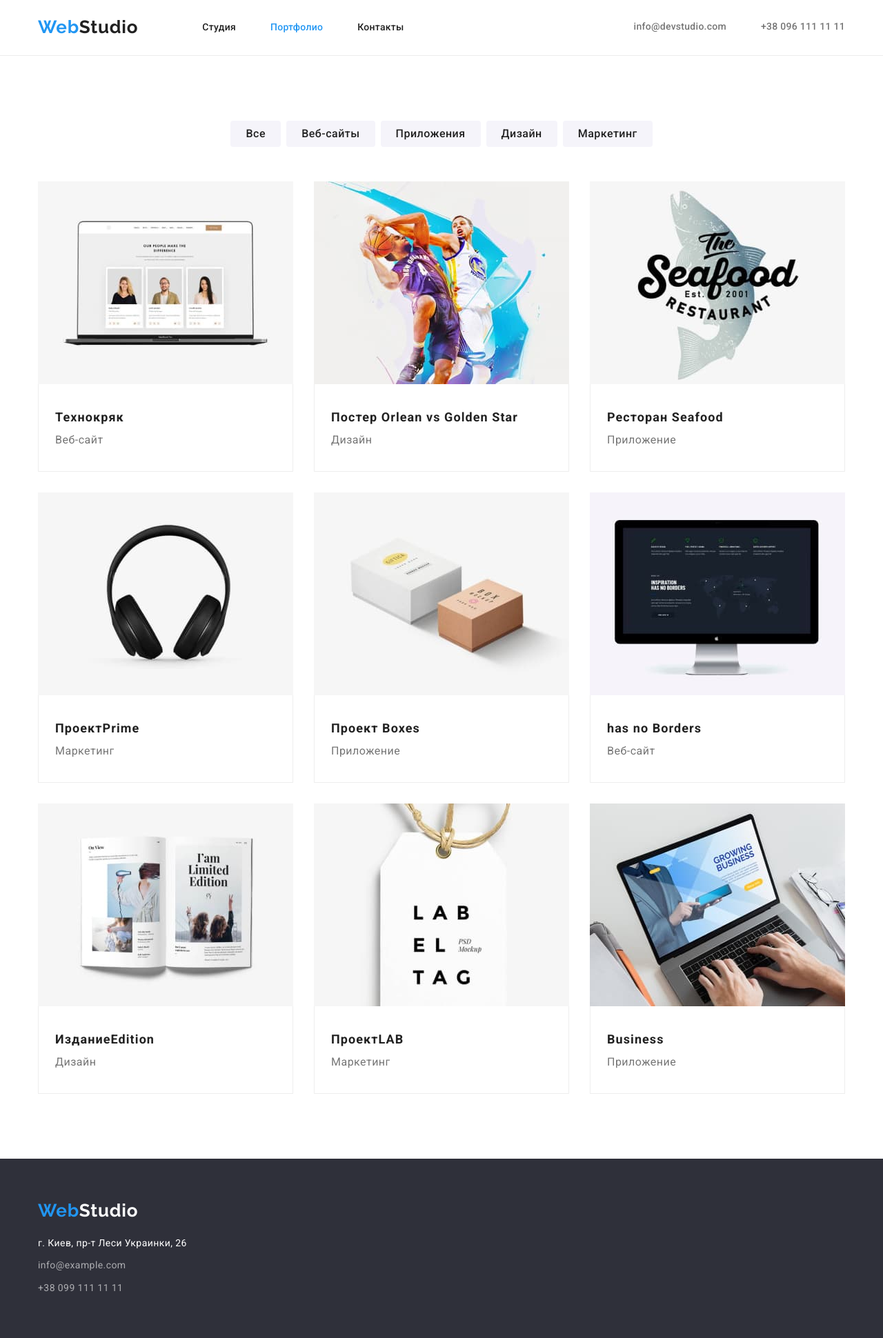
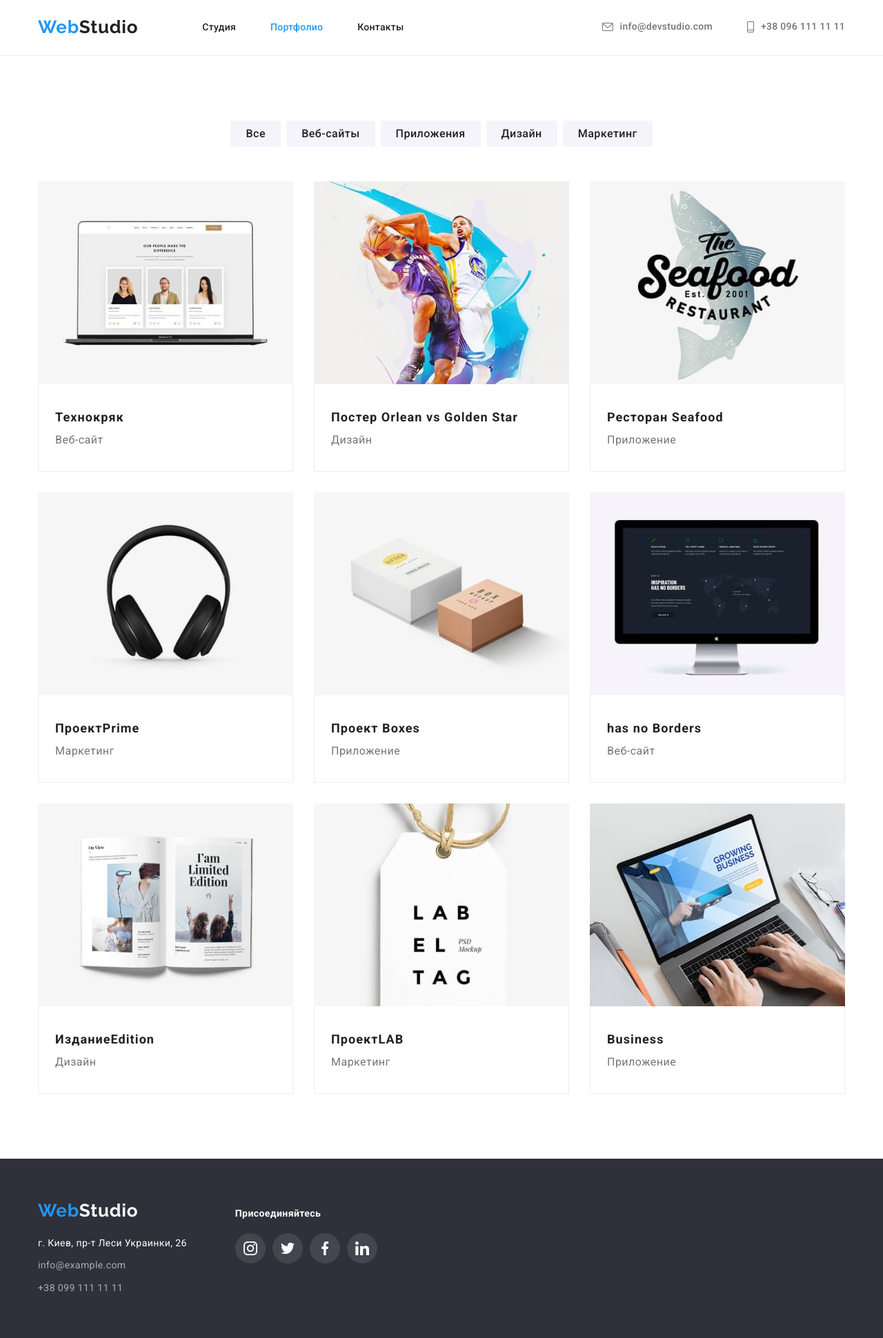
Before and after one commit to DenysTryshkin/goit-markup-hw-04, a plain HTML site: page portfolio.html in a window 1280 px wide. Shown: the whole page at 69% size. Drawn offline with nearby package versions, Linux system fonts and the light colour scheme.

Commit message:
almost done

```diff
--- a/css/styles.css
+++ b/css/styles.css
@@ -67,9 +67,19 @@ body {
   display: flex;
 }
 
+.contacts-icon {
+  fill: currentColor;
+  margin-right: 10px;
+}
+
 .smartphone {
   width: 10px;
   height: 16px;
+  margin-right: 10px;
+}
+
+.header-icon {
+  fill: currentColor;
   margin-right: 10px;
 }
 
@@ -429,10 +439,23 @@ body {
 }
 
 /*---------------------Footer-----------------------*/
+
 .footer {
   background: #2f303a;
+}
+
+.footer-container {
+  display: flex;
+  align-items: baseline;
+}
+.footer-left {
   padding-top: 60px;
   padding-bottom: 60px;
+  margin-right: 70px;
+}
+
+.logo {
+  margin-bottom: 20px;
 }
 
 .footer-logo {
@@ -444,10 +467,6 @@ body {
   line-height: 1.19;
   letter-spacing: 0.03em;
   color: #2196f3;
-}
-
-.logo {
-  margin-bottom: 20px;
 }
 
 .ft-logo {
@@ -494,11 +513,11 @@ body {
   color: var(--focus-color);
 }
 
+/*-----------------Footer-social---------------------*/
+
 .footer-social-right {
-  display: flex;
-  justify-content: center;
   padding-top: 72px;
-  padding-bottom: 164px;
+  padding-bottom: 100px;
 }
 
 .footer-social-title {
@@ -509,20 +528,7 @@ body {
   display: flex;
   text-align: center;
   color: #ffffff;
-
-  /*position: absolute;
-  width: 145px;
-  height: 16px;
-  left: 516px;
-  top: 2751px;
-
-  font-family: Roboto;
-  font-style: normal;
-  font-weight: bold;
-  font-size: 14px;
-  line-height: 16px;
-  letter-spacing: 0.03em;
-  text-transform: uppercase;*/
+  margin-bottom: 20px;
 }
 
 .footer-social-list {
@@ -600,6 +606,8 @@ body {
 .portfolio-btn:hover {
   background-color: #2196f3;
   color: var(--secondary-title-color);
+  box-shadow: 0px 3px 1px rgba(0, 0, 0, 0.1), 0px 1px 2px rgba(0, 0, 0, 0.08),
+    0px 2px 2px rgba(0, 0, 0, 0.12);
 }
 
 /*-----------------examples---------------------*/
@@ -637,4 +645,14 @@ body {
   color: var(--secondary-text-color);
 }
 
+.examples-item {
+  display: inline-block;
+}
+
+.examples-item:hover,
+.examples-item:focus {
+  box-shadow: 0px 1px 1px rgba(0, 0, 0, 0.12), 0px 4px 4px rgba(0, 0, 0, 0.06),
+    1px 4px 6px rgba(0, 0, 0, 0.16);
+}
+
 /*-----------------finish---------------------*/
--- a/portfolio.html
+++ b/portfolio.html
@@ -23,10 +23,9 @@
         <a class="header-logo link" href="#"
           >Web<span class="hd-logo">Studio</span></a>
         <nav class="header-header">
-          <div class="header-contacts">
           <ul class="navigation-list">
             <li class="navigation-item">
-              <a class="navigation-link link" href="./index.html">Студия</a>
+              <a class="navigation-link link " href="./index.html">Студия</a>
             </li>
             <li class="navigation-item">
               <a class="navigation-link link current" href="./portfolio.html"
@@ -37,17 +36,22 @@
               <a class="navigation-link link" href="#">Контакты</a>
             </li>
           </ul>
-        </div>
         </nav>
         <ul class="contacts">
           <li class="contacts-adress">
             <a class="navigation-contacts link" href="mailto:info@devstudio.com"
-              >info@devstudio.com</a
-            >
+              ><svg class="contacts-icon envelope">
+                                <use href="./images/sprite.svg#icon-envelope">
+                                </use>
+                            </svg> info@devstudio.com</a
+ >
           </li>
           <li class="contacts-adress">
             <a class="navigation-contacts link" href="tel:+380961111111"
-              >+38 096 111 11 11</a
+              ><svg class="header-icon smartphone">
+                                <use href="./images/sprite.svg#icon-Vector">
+                                </use>
+                            </svg> +38 096 111 11 11</a
             >
           </li>
         </ul>
@@ -134,8 +138,10 @@
     </section>
     </main>
     <footer class="footer">
-      <div class="container  footer-container">
+      <div class="container footer-container">
+       <div class="footer-left">
       <div class="logo">
+
       <a class="footer-logo link" href="#"
         >Web<span class="ft-logo">Studio</span></a>
         </div>
@@ -144,20 +150,52 @@
           <li class="footer-item">
             <a class="footer-map link"
               href="https://www.google.com/maps/place/%D1%83%D0%BB.+%D0%9B%D0%B5%D1%81%D0%B8+%D0%A3%D0%BA%D1%80%D0%B0%D0%B8%D0%BD%D0%BA%D0%B8,+26,+%D0%9A%D0%B8%D0%B5%D0%B2,+%D0%A3%D0%BA%D1%80%D0%B0%D0%B8%D0%BD%D0%B0,+02000/@50.5190802,30.4363249,17z/data=!3m1!4b1!4m5!3m4!1s0x40d4d29b9e369069:0xff64663a5fd75cd5!8m2!3d50.5190802!4d30.4385136"
-              >г. Киев, пр-т Леси Украинки, 26</a
-            >
+              >г. Киев, пр-т Леси Украинки, 26</a>
           </li>
           <li class="footer-item">
             <a class="footer-item-a link" href="mailto:info@example.com"
-              >info@example.com</a
-            >
+              >info@example.com</a>
           </li>
           <li class="footer-item">
             <a class="footer-item-a link" href="tel:+380991111111"
-              >+38 099 111 11 11</a
-            >
+              >+38 099 111 11 11</a>
           </li>
         </ul>
+      </div>
+       <div class="footer-social-right">
+         <h3 class="footer-social-title">Присоединяйтесь</h3>
+           <ul class="footer-social-list list">
+             <li class="footer-social-item">
+                <a href="" class="footer-social-link link">
+                <svg class="footer-social-icon">
+                  <use href="./images/sprite.svg#icon-instagram"></use>
+                </svg>
+              </a>
+            </li>
+            <li class="footer-social-item">
+              <a href="" class="footer-social-link link">
+                <svg class="footer-social-icon">
+                  <use href="./images/sprite.svg#icon-twitter"></use>
+                </svg>
+              </a>
+            </li>
+            <li class="footer-social-item">
+              <a href="" class="footer-social-link link">
+                <svg class="footer-social-icon">
+                  <use href="./images/sprite.svg#icon-facebook"></use>
+                </svg>
+              </a>
+            </li>
+            <li class="footer-social-item">
+              <a href="" class="footer-social-link link">
+                <svg class="footer-social-icon">
+                  <use href="./images/sprite.svg#icon-linkedin"></use>
+                </svg>
+              </a>
+            </li>
+           </ul>
+       </div>
+
       </address>
       </div>
     </footer>
```
Also changed, not shown: index.html (+5 -4 lines).
